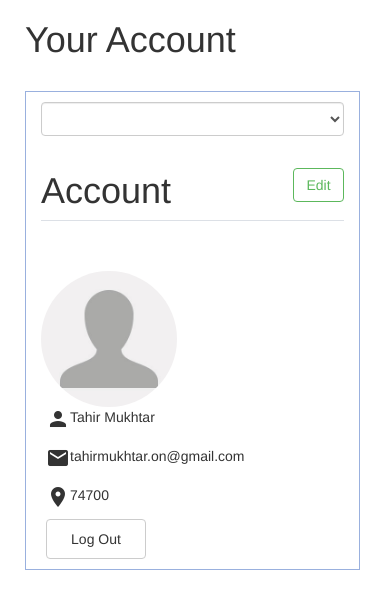
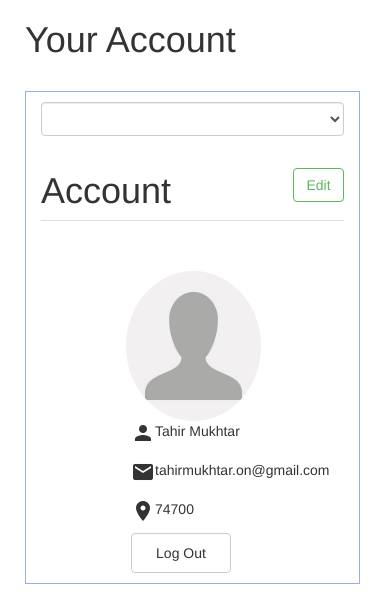
Before and after one commit to tahir94/Sample_Bootstrap, an Angular app: page /home in a window 390 px wide. Shown: the top 612 px of the page. Built offline with nearby package versions, Linux system fonts and the light colour scheme.

Commit message:
responsive profile via bootstrap grids

```diff
--- a/src/app/profile/profile.component.css
+++ b/src/app/profile/profile.component.css
@@ -3,12 +3,57 @@
 	height: 462px;
 	margin-bottom:20px
 } */
-
+.header{
+	display: flex;
+	justify-content: space-between;
+	align-items: center;
+	margin-bottom:50px;
+	border-bottom: 1px solid #dce0e6;
+}
+.edit-button{
+	float:right
+}
+#profile-data{
+	margin-left:30px
+}
+.img-container{
+	overflow:hidden;
+	text-align:center;
+}
+.image{
+	border-radius: 100%;
+	height:150px;
+}
+.profile-description{
+	padding-left: 20px;
+}
+.profile-name-email{
+	display: flex;
+	margin-bottom:15px
+}
 .profile-title{
 	margin-left: 15px;
 	border-bottom: 1px solid #dce0e6;
 	margin-bottom: 1em;
 
+}
+.profile-location{
+	display: flex;
+	margin-bottom:10px
+}
+.log-out{
+	float: left;
+	display:block !important
+}
+.logut-button{
+	width:100px;
+	height:40px
+}
+@media(max-width:980px) and (min-width:670px){
+	#profile-data{margin-left: 150px !important}
+}
+@media(max-width:670px) and (min-width:370px){
+	#profile-data{margin-left: 70px !important}
 }
 /* .profile-container{
 	position: relative;
--- a/src/app/profile/profile.component.html
+++ b/src/app/profile/profile.component.html
@@ -1,17 +1,7 @@
-<!-- <div class="row">
-			<div style="background:yellow" class="col-xs-12 col-md-4 col-lg-3 col-sm-6">CONTAINER 1</div>
-			<div style="background:green" class="col-xs-12 col-md-4 col-lg-3 col-sm-6">CONTAINER 2</div>
-			<div style="background:orange" class="col-xs-12 col-md-4 col-lg-3 col-sm-6">CONTAINER 3</div>
-			<div style="background:gray" class="col-xs-12 col-md-4 col-lg-3 col-sm-6">CONTAINER 4</div>
-	 </div> -->
-
-
-	<div class="row" >
+<div class="row">
 	<div class="col-sm-12 col-lg-12" id="root-container" *ngIf="isProfile">
 		<div class="visible-xs-block visible-sm-block row">
-		<!-- <div class="row"> -->
 			<div class="form-group col-sm-12">
-				<!-- <div> -->
 				<select (change)="navigateTo($event.target.value)" class="form-control">
 									<option></option>
 									<option value="profile" >Profile</option>
@@ -26,40 +16,33 @@
 									<option value="deactivate" >Deactive</option>
 
 					</select>
-
-				<!-- </div> -->
-			<!-- </div> -->
 			</div>
 		</div>
-	<div style="display: flex;justify-content: space-between;align-items: center;margin-bottom:50px;border-bottom: 1px solid #dce0e6;">
+		<div class="header">
 			<h1>Account</h1>
-		<button style="float:right" type="button" class="btn btn-success btn-inverse">Edit</button>
+			<button type="button" class="btn btn-success btn-inverse edit-button">Edit</button>
 		</div>
 
-	<!-- <div class="row" style="display: flex;justify-content: flex-start;align-items: center;"> -->
-		<!-- <div id="profile-img-container" style="overflow:hidden"> -->
-		<div class="row">
-			<div class="col-sm-12 col-xs-6 col-md-10" style="overflow:hidden;text-align:center">
-			<!-- <img class="img-responsive" style="border-radius: 100px;height: 150px;" src="../../assets/default.jpg" alt=""> -->
-			<img class="img-responsive" style="border-radius: 100%;" src="../../assets/default.jpg" alt="">
+		<div id="profile-data" class="row">
+			<div class="col-sm-4 col-xs-8 col-md-4 img-container">
+				<img class="img-responsive image" src="../../assets/default.jpg" alt="">
 			</div>
-		<!-- <div id="profile-description" style="padding-left: 20px;"> -->
-		<div class="col-sm-12 col-xs-12 col-md-2" style="padding-left: 20px;">
-			<div style="display: flex;margin-bottom:15px">
+			<div class="col-sm-12 col-xs-12 col-md-2 profile-description">
+				<div class="profile-name-email">
 
 					<i class="material-icons">person</i>
 
 					<span>Tahir Mukhtar</span>
 				</div>
 				<!-- email -->
-			<div style="display: flex;margin-bottom:15px">
+				<div class="profile-name-email">
 
 					<i id="email" class="material-icons">email</i>
 
 					<span>tahirmukhtar.on@gmail.com</span>
 				</div>
 				<!-- location-->
-			<div style="display: flex;margin-bottom:10px">
+				<div class="profile-location">
 
 					<i class="material-icons">location_on</i>
 
@@ -67,12 +50,11 @@
 					<br>
 					<div></div>
 				</div>
-			<div style=" float: left;display:block !important">
-				<button style="width:100px;height:40px" class="cancel-button" type="button" class="btn btn-default">Log Out</button>
+				<div class="log-out">
+					<button type="button" class="btn btn-default logut-button">Log Out</button>
 				</div>
 
 			</div>
-	<!-- </div> -->
 		</div>
 
 	</div>
```
Lines whose indentation alone changed are shown as unchanged.
